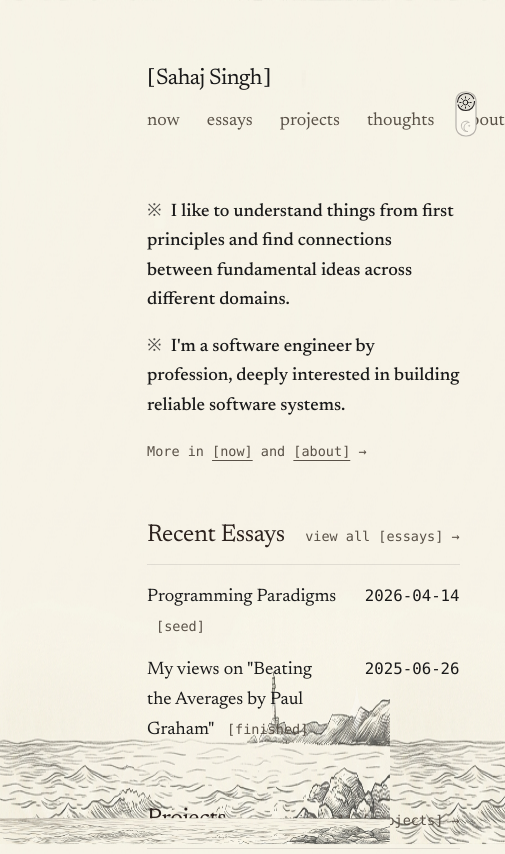
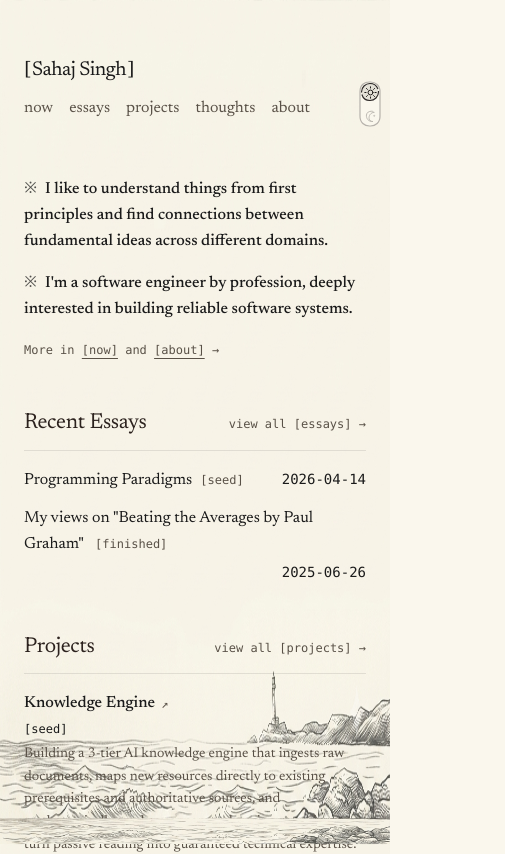
Before and after one commit to sahajdeepsingh651/sahajsingh, a Next.js app: page / in a window 390 px wide. Shown: the top 854 px of the page, 505 px wide, since content can reach past the window. Built offline with nearby package versions, Linux system fonts and the light colour scheme.

Commit message:
fix(typography): restore 20px desktop font size with responsive 16px mobile scaling and centered canvas

```diff
--- a/src/app/globals.css
+++ b/src/app/globals.css
@@ -15,7 +15,7 @@
         --text-color: #1a1a1a;
         --text-muted: #595147;
         --heading-color: #2c221e;
-        --base-font-size: 18px;
+        --base-font-size: 20px;
         --entry-gap: 28px;
         --content-width: 896px;
         --page-left-offset: 120px;
@@ -23,14 +23,23 @@
     }
 
     html {
-        font-size: var(--base-font-size, 18px);
+        font-size: 16px;
     }
 
-    /* Page Canvas Positioning (Left-Anchored vs. Centered) */
+    @media (min-width: 640px) {
+        html {
+            font-size: var(--base-font-size, 20px);
+        }
+    }
+
+    /* Page Canvas Positioning (Centered on Mobile, Left-Anchored on Desktop) */
     .page-canvas {
+        margin-left: auto !important;
+        margin-right: auto !important;
         transition: margin-left 0.2s ease, max-width 0.2s ease;
     }
 
+    @media (min-width: 768px) {
         [data-page-align="left"] .page-canvas {
             margin-left: var(--page-left-offset, 120px) !important;
             margin-right: auto !important;
@@ -41,6 +50,7 @@
             margin-left: auto !important;
             margin-right: auto !important;
             max-width: min(94vw, 1440px) !important;
+        }
     }
 
     /* Header Navigation Distance & Alignment */
@@ -263,9 +273,10 @@ html:not([data-entry-align]) .entry-row .entry-date {
 [data-entry-align="justified"] .entry-row {
     display: flex;
     flex-direction: row;
+    flex-wrap: wrap;
     justify-content: space-between;
     align-items: baseline;
-    gap: var(--entry-gap, 24px);
+    gap: 0.25rem var(--entry-gap, 24px);
     transition: gap 0.15s ease;
 }
 [data-entry-align="justified"] .entry-row .entry-title {
--- a/src/components/Navigation.tsx
+++ b/src/components/Navigation.tsx
@@ -14,7 +14,7 @@ export default function Navigation() {
     const pathname = usePathname();
 
     return (
-        <nav className="flex items-center gap-6 sm:gap-7 text-base">
+        <nav className="flex items-center gap-4 sm:gap-7 flex-wrap text-base">
             {NAV_ITEMS.map(({ href, label }) => {
                 const isActive =
                     pathname === href ||
```
Also changed, not shown: 1 other file (tests, documents, lock files or other folders). Lines whose indentation alone changed are shown as unchanged.
